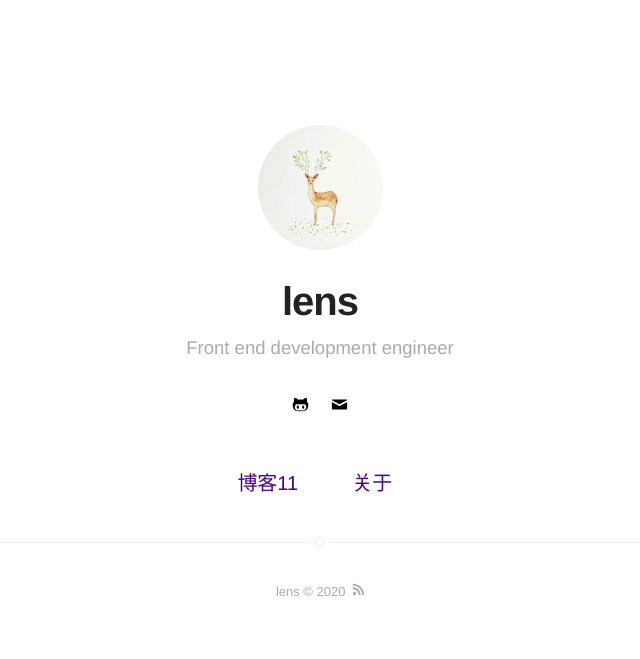
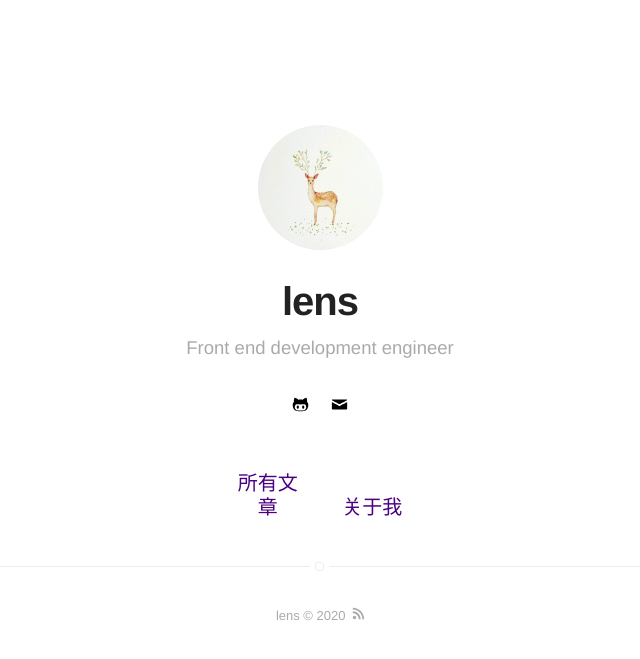
Before and after one commit to lens126261/react-hooks-mobx-ts, a Jekyll site: the page built from index.html, in a window 1280 px wide. Shown: the top 659 px of the page, without its empty margins (320-960 px from the left). Built offline with Jekyll 4.4.1, drawn with Linux system fonts in a browser that asks for light colours.

Commit message:
Update nav.html

```diff
--- a/_includes/nav.html
+++ b/_includes/nav.html
@@ -9,7 +9,7 @@
         {% if site.blog == true %}
             {% if page.title != "Blog" %}
                 <li class="item">
-                    <a class="link" href="{{ site.url }}/blog">博客11</a>
+                    <a class="link" href="{{ site.url }}/blog">所有文章</a>
                 </li>
             {% endif %}
         {% endif %}
@@ -17,7 +17,7 @@
         {% if site.about == true %}
             {% if page.title != "About" %}
                 <li class="item">
-                    <a class="link" href="{{ site.url }}/about">关于</a>
+                    <a class="link" href="{{ site.url }}/about">关于我</a>
                 </li>
             {% endif %}
         {% endif %}
```
